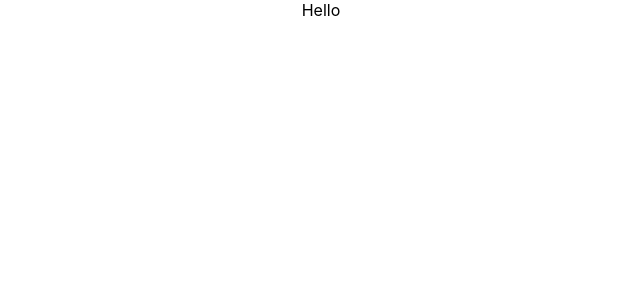
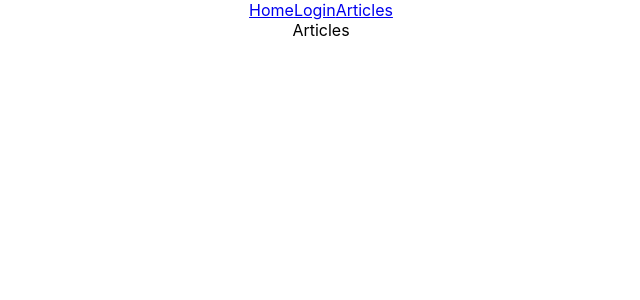
Before and after one commit to aizealawin/Crystal-Wiki-Frontend, a React (Create React App) app: page /articles in a window 1280 px wide. Shown: the top 300 px of the page, without its empty margins (319-959 px from the left). Built offline with nearby package versions, Linux system fonts and the light colour scheme.

Commit message:
developed nav

```diff
--- a/src/App.js
+++ b/src/App.js
@@ -1,8 +1,26 @@
-import logo from './logo.svg'
+import { Route, Routes } from 'react-router-dom'
+import Nav from './Components/Nav'
+import Home from './Pages/Home'
+import Login from './Pages/Login'
+import Register from './Pages/Register'
+import Articles from './Components/Articles'
+
 import './Styles/App.css'
 
 function App() {
-  return <div className="App">Hello</div>
+  return (
+    <div className="App">
+      <header className="App-Header">
+        <Nav />
+      </header>
+      <Routes>
+        <Route path="/" element={<Home />} />
+        <Route path="/login" element={<Login />} />
+        <Route path="/register" element={<Register />} />
+        <Route path="/articles" element={<Articles />} />
+      </Routes>
+    </div>
+  )
 }
 
 export default App
--- /dev/null
+++ b/src/Components/Articles.jsx
@@ -0,0 +1,9 @@
+import React from 'react'
+
+const Articles = () => {
+  return (
+    <div>Articles</div>
+  )
+}
+
+export default Articles
--- /dev/null
+++ b/src/Components/Nav.jsx
@@ -0,0 +1,14 @@
+import React from 'react'
+import { Link } from 'react-router-dom'
+
+const Nav = () => {
+  return (
+    <nav>
+      <Link to='/'>Home</Link>
+      <Link to='/login'>Login</Link>
+      <Link to='/articles'>Articles</Link>
+    </nav>
+  )
+}
+
+export default Nav
--- /dev/null
+++ b/src/Pages/Home.js
@@ -0,0 +1,9 @@
+import React from 'react'
+
+const Home = () => {
+  return (
+    <div>Home</div>
+  )
+}
+
+export default Home
--- /dev/null
+++ b/src/Pages/Login.js
@@ -0,0 +1,7 @@
+import React from 'react'
+
+const Login = () => {
+  return <div>Login</div>
+}
+
+export default Login
--- /dev/null
+++ b/src/Pages/Register.js
@@ -0,0 +1,7 @@
+import React from 'react'
+
+const Register = () => {
+  return <div>Register</div>
+}
+
+export default Register
--- a/src/index.js
+++ b/src/index.js
@@ -2,16 +2,11 @@ import React from 'react'
 import ReactDOM from 'react-dom/client'
 import './Styles/index.css'
 import App from './App'
-import reportWebVitals from './reportWebVitals'
+import { BrowserRouter } from 'react-router-dom'
 
 const root = ReactDOM.createRoot(document.getElementById('root'))
 root.render(
-  <React.StrictMode>
+  <BrowserRouter>
     <App />
-  </React.StrictMode>
+  </BrowserRouter>
 )
-
-// If you want to start measuring performance in your app, pass a function
-// to log results (for example: reportWebVitals(console.log))
-// or send to an analytics endpoint. Learn more: https://bit.ly/CRA-vitals
-reportWebVitals()
--- a/src/reportWebVitals.js
+++ /dev/null
@@ -1,13 +0,0 @@
-const reportWebVitals = onPerfEntry => {
-  if (onPerfEntry && onPerfEntry instanceof Function) {
-    import('web-vitals').then(({ getCLS, getFID, getFCP, getLCP, getTTFB }) => {
-      getCLS(onPerfEntry);
-      getFID(onPerfEntry);
-      getFCP(onPerfEntry);
-      getLCP(onPerfEntry);
-      getTTFB(onPerfEntry);
-    });
-  }
-};
-
-export default reportWebVitals;
```
Also changed, not shown: src/setupTests.js (deleted, +0 -5 lines), src/logo.svg (deleted).
